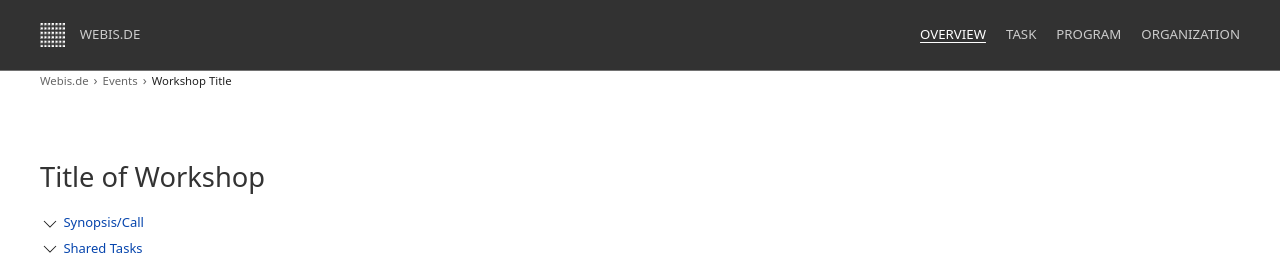
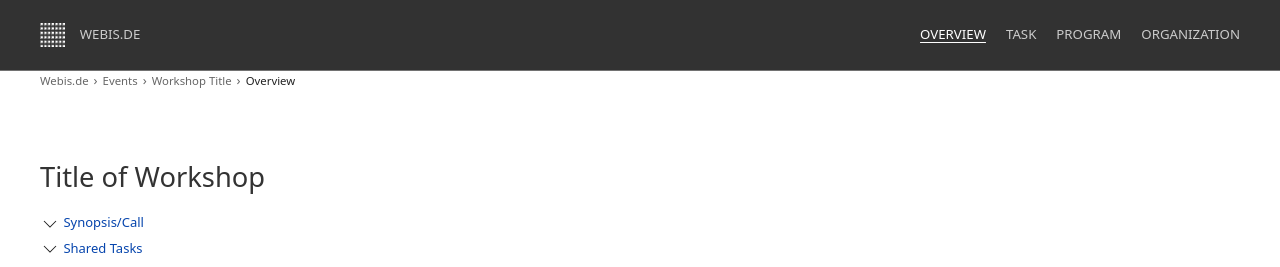
Before and after one commit to webis-de/webis-de-assets, a Jekyll site: the page built from templates/workshop-template/index.html, in a window 1280 px wide and 1319 px high. Shown: the top 267 px of the window. Built offline with Jekyll 4.4.1, drawn with Linux system fonts in a browser that asks for light colours.

Commit message:
minor fix to workshop template

```diff
--- a/templates/workshop-template/index.html
+++ b/templates/workshop-template/index.html
@@ -9,7 +9,8 @@ shared_tasks: 1  # delete for no shared tasks; increase for more shared tasks; t
 <ul class="uk-breadcrumb">
 <li><a href="https://webis.de/index.html">Webis.de</a></li>
 <li><a href="https://webis.de/events.html">Events</a></li>
-<li class="uk-disabled"><a href="#">Workshop Title</a></li>
+<li><a href="#">Workshop Title</a></li>
+<li class="uk-disabled"><a href="#">Overview</a></li>
 </ul>
 </nav>
 
```
